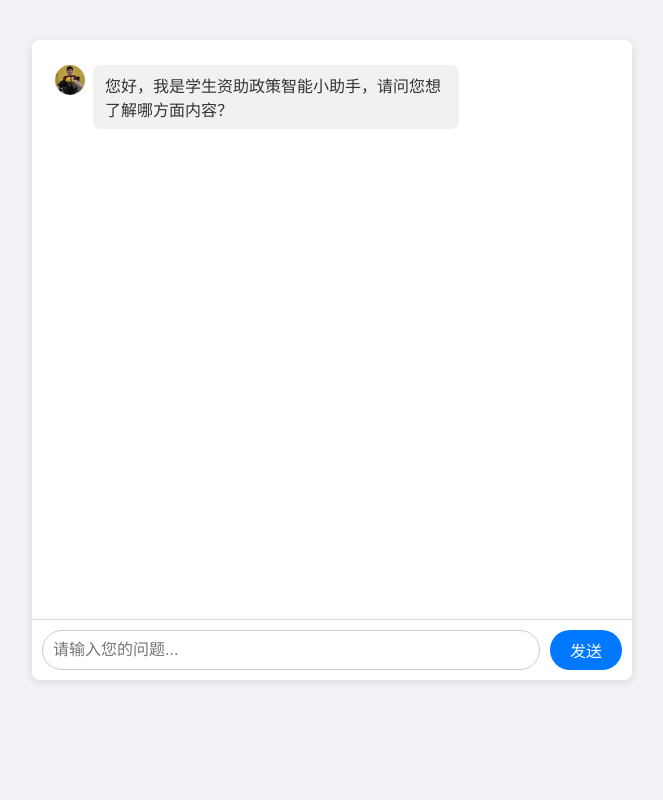
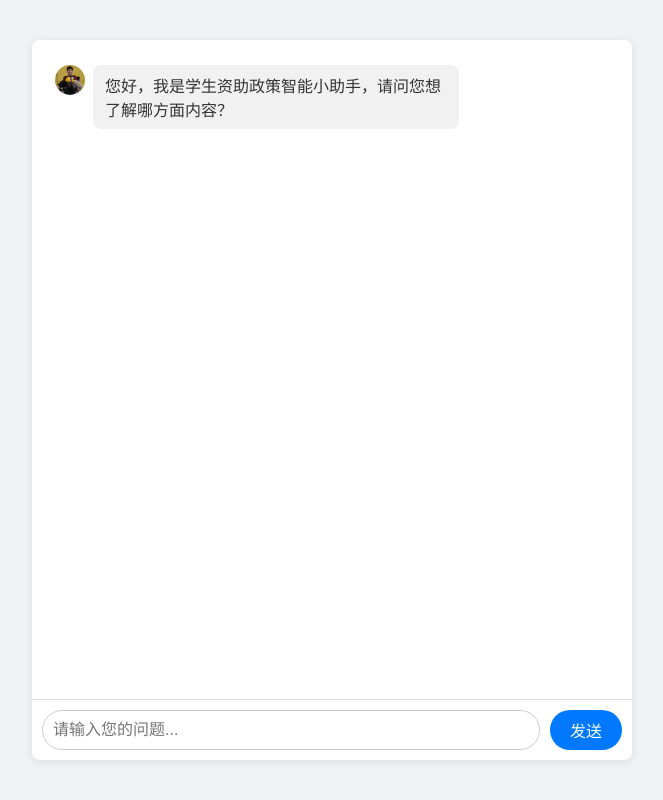
Before and after one commit to lixd-825/student-support-chat, a plain HTML site: page index.html in a window 1280 px wide. Shown: the whole page, without its empty margins (308-971 px from the left). Drawn offline with Linux system fonts and the light colour scheme.

Commit message:
更新内容

```diff
--- a/index.html
+++ b/index.html
@@ -6,7 +6,7 @@
 <title>学生资助政策问答平台</title>
 <style>
   body { font-family: "微软雅黑", sans-serif; background: #f0f2f5; margin: 0; padding: 0; }
-  #chatContainer { max-width: 600px; margin: 40px auto; background: #fff; border-radius: 8px; box-shadow: 0 2px 8px rgba(0,0,0,0.1); display: flex; flex-direction: column; height: 80vh; }
+  #chatContainer { max-width: 600px; margin: 40px auto; background: #fff; border-radius: 8px; box-shadow: 0 2px 8px rgba(0,0,0,0.1); display: flex; flex-direction: column; height: 90vh; }
   #chatBox { flex: 1; padding: 15px; overflow-y: auto; border-bottom: 1px solid #ddd; }
   .message { margin-bottom: 12px; }
   .user { text-align: right; }
```
